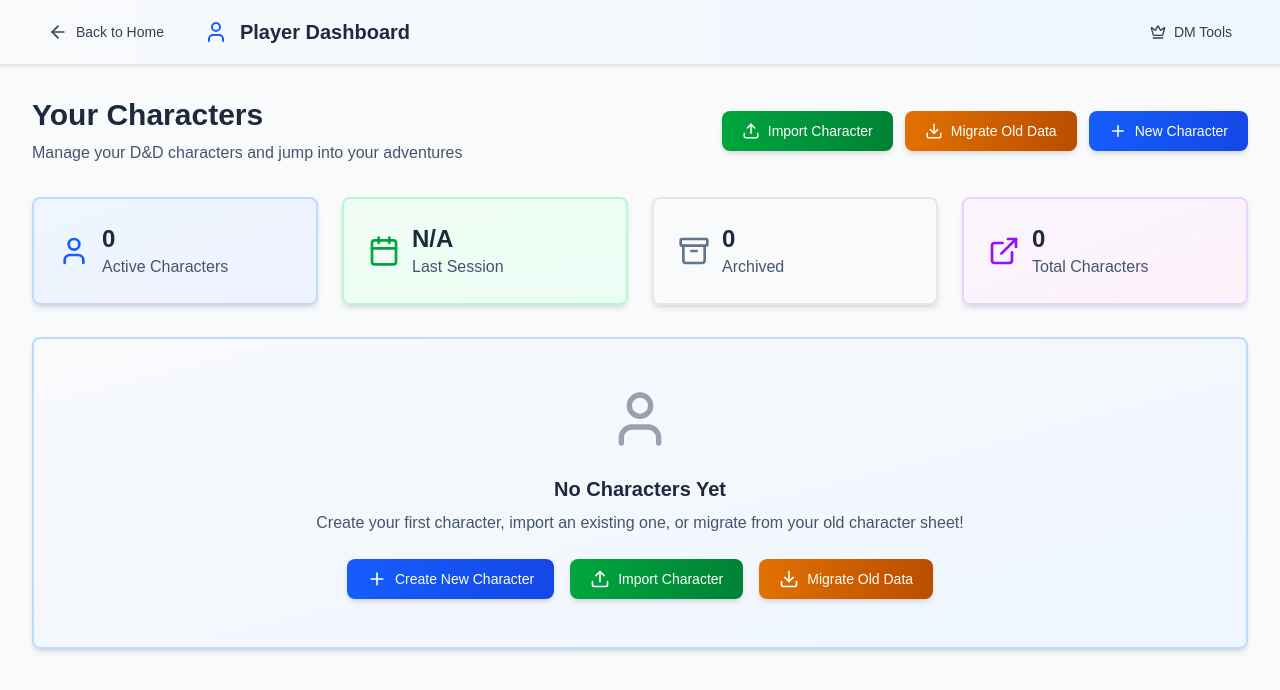
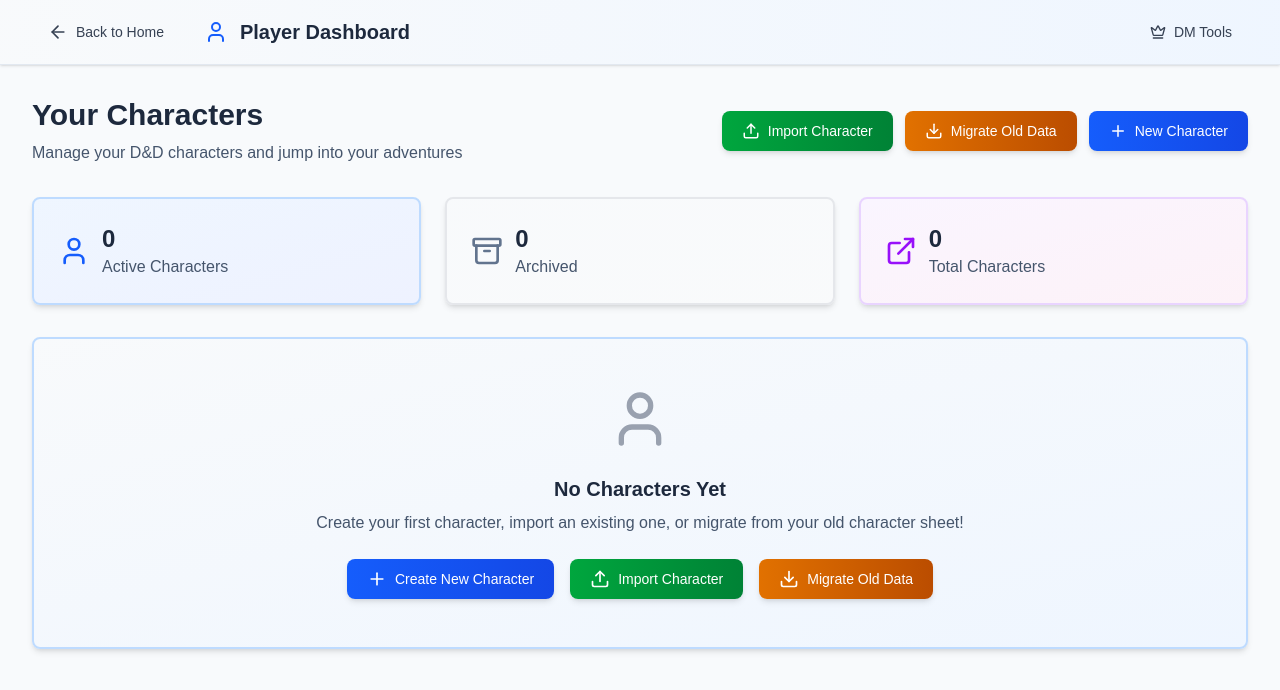
Before and after one commit to IrakliDevelop/RollKeeper, a Next.js app: page /player in a window 1280 px wide. Shown: the top 690 px of the page. Built offline with nearby package versions, Linux system fonts and the light colour scheme.

Commit message:
remove redundant card on player dashboard

```diff
--- a/src/app/player/page.tsx
+++ b/src/app/player/page.tsx
@@ -6,7 +6,6 @@
   Plus,
   User,
   Crown,
-  Calendar,
   Archive,
   Edit3,
   Trash2,
@@ -354,7 +353,7 @@
         </div>
 
         {/* Stats Cards */}
-        <div className="mb-8 grid grid-cols-1 gap-6 md:grid-cols-4">
+        <div className="mb-8 grid grid-cols-1 gap-6 md:grid-cols-3">
           <div className="rounded-lg border-2 border-blue-200 bg-gradient-to-br from-blue-50 to-indigo-50 p-6 shadow-md">
             <div className="flex items-center">
               <User className="mr-3 h-8 w-8 text-blue-600" />
@@ -363,22 +362,6 @@
                   {activeCharacters.length}
                 </h3>
                 <p className="text-slate-600">Active Characters</p>
-              </div>
-            </div>
-          </div>
-
-          <div className="rounded-lg border-2 border-green-200 bg-gradient-to-br from-green-50 to-emerald-50 p-6 shadow-md">
-            <div className="flex items-center">
-              <Calendar className="mr-3 h-8 w-8 text-green-600" />
-              <div>
-                <h3 className="text-2xl font-bold text-slate-800" suppressHydrationWarning>
-                  {activeCharacters.length > 0
-                    ? new Date(
-                        Math.max(...activeCharacters.map(c => new Date(c.lastPlayed).getTime()))
-                      ).toLocaleDateString()
-                    : 'N/A'}
-                </h3>
-                <p className="text-slate-600">Last Session</p>
               </div>
             </div>
           </div>
```
